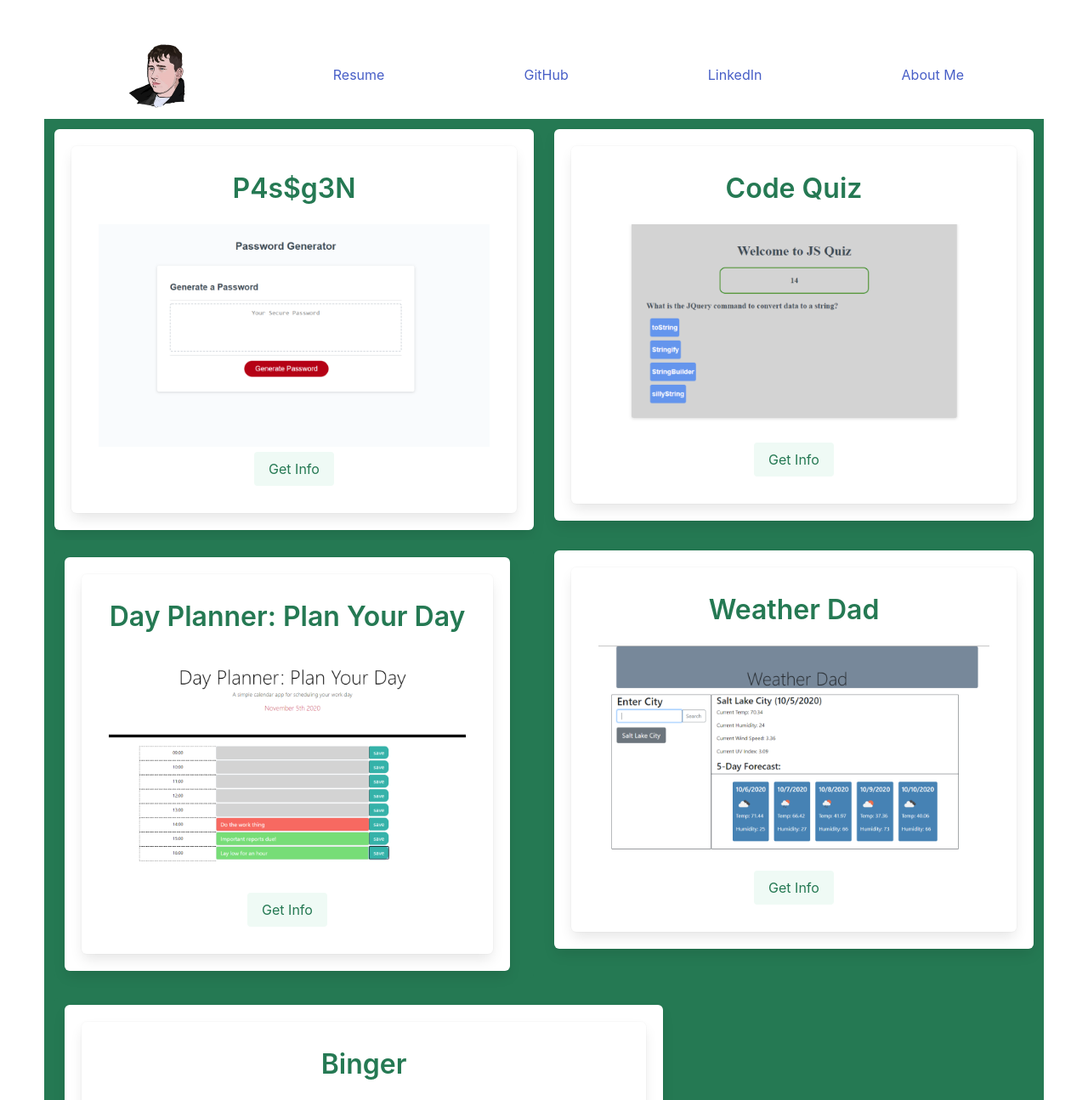
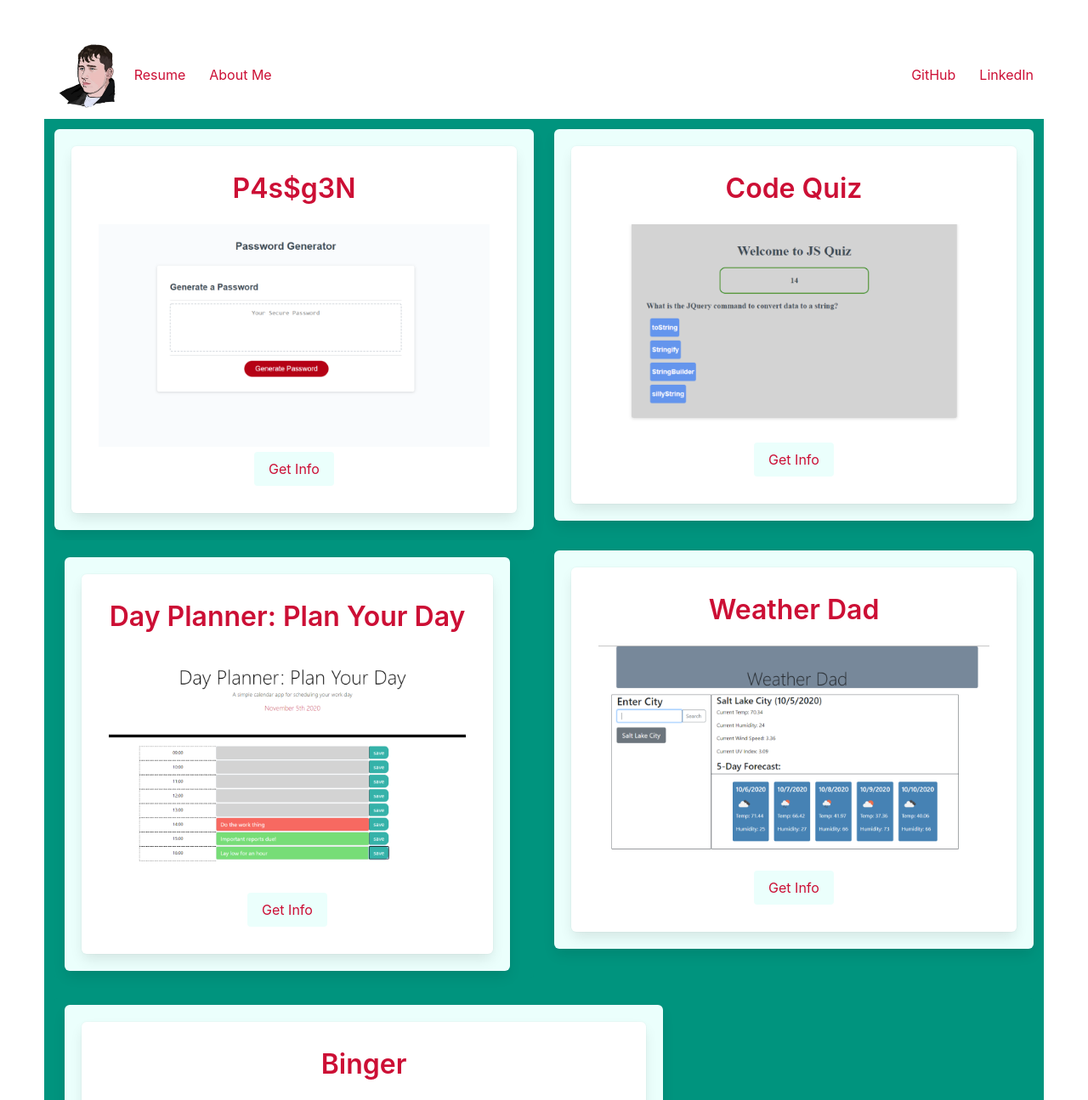
Before and after one commit to dustin-lamarr/homework-2, a website: page index.html in a window 1280 px wide. Shown: the top 1295 px of the page at 85% size. Drawn offline with nearby package versions, Linux system fonts and the light colour scheme; a web font is replaced by a local one.

Commit message:
Updated links. Added resume. Updated styling.

```diff
--- a/index.html
+++ b/index.html
@@ -18,37 +18,42 @@
   <section class="section">
     <div class="container">
       <nav class="level">
-        <p class="level-item has-text-centered">
+        <div class="level-left">
+        <p class="level-item has-text-left">
           <img src="./Assets/deez.png" alt="" style="height: 80px;">
         </p>
-        <p class="level-item has-text-centered">
-          <a class="link is-info">Resume</a>
+        <p class="level-item has-text-left">
+          <a class="link is-info pr-4 has-text-danger-dark" href="https://www.dropbox.com/s/n0bnq1trg0j8oop/DL-Dev.pdf?dl=0">Resume</a>
         </p>
-        <p class="level-item has-text-centered">
-          <a class="link is-info" href="https://github.com/dustin-lamarr">GitHub</a>
+
+        <p class="level-item has-text-left">
+          <a class="link is-info has-text-danger-dark" href="" >About Me</a>
         </p>
-        <p class="level-item has-text-centered">
-          <a class="link is-info" href="https://www.linkedin.com/in/dustinlamarr/">LinkedIn</a>
+      </div>
+      <div class="level-right">
+        <p class="level-item has-text-left">
+          <a class="link is-info has-text-danger-dark" href="https://github.com/dustin-lamarr">GitHub</a>
         </p>
-        <p class="level-item has-text-centered">
-          <a class="link is-info" href="./">About Me</a>
+        <p class="level-item has-text-left">
+          <a class="link is-info pl-4 has-text-danger-dark" href="https://www.linkedin.com/in/dustinlamarr/">LinkedIn</a>
         </p>
+      </div>
       </nav>
 
       <div class="container">
         <div class="columns">
 
-          <div class="column is-half has-background-success-dark">
-            <article class="tile is-parent is-vcentered has-background-success-dark">
-              <div class="columns box is-centered">
+          <div class="column is-half has-background-primary-dark">
+            <article class="tile is-parent is-vcentered has-background-primary-dark">
+              <div class="columns box is-centered has-background-primary-light">
                 <div class="box">
                   <div class="column is-vcentered">
-                    <p class="title has-text-success-dark has-text-centered">P4s$g3N</p>
+                    <p class="title has-text-danger-dark has-text-centered">P4s$g3N</p>
                   </div>
                   <div class="column is-vcentered">
                     <img src="./Assets/password-gen.png">
                     <div class="buttons is-centered">
-                      <button class="button is-success is-light is-centered" id="passgen-info">Get Info</button>
+                      <button class="button is-primary is-light is-centered has-text-danger-dark" id="passgen-info">Get Info</button>
                     </div>
                   </div>
                 </div>
@@ -56,17 +61,17 @@
             </article>
           </div>
 
-          <div class="column is-half has-background-success-dark">
-            <article class="tile is-parent is-vcentered has-background-success-dark">
-              <div class="columns box is-centered">
+          <div class="column is-half has-background-primary-dark">
+            <article class="tile is-parent is-vcentered has-background-primary-dark">
+              <div class="columns box is-centered has-background-primary-light">
                 <div class="box">
                   <div class="column is-vcentered">
-                    <p class="title has-text-success-dark has-text-centered">Code Quiz</p>
+                    <p class="title has-text-danger-dark has-text-centered">Code Quiz</p>
                   </div>
                   <div class="column is-vcentered">
                     <img src="./Assets/code-quiz.png">
                     <div class="buttons is-centered">
-                      <button class="button is-success is-light is-centered" id="codequiz-info">Get Info</button>
+                      <button class="button is-primary is-light is-centered has-text-danger-dark" id="codequiz-info">Get Info</button>
                     </div>
                   </div>
                 </div>
@@ -77,17 +82,17 @@
 
         <div class="columns">
 
-          <div class="column is-half has-background-success-dark">
-            <article class="tile notification is-vcentered has-background-success-dark">
-              <div class="columns box is-centered">
+          <div class="column is-half has-background-primary-dark">
+            <article class="tile notification is-vcentered has-background-primary-dark">
+              <div class="columns box is-centered has-background-primary-light">
                 <div class="box">
                   <div class="column is-vcentered">
-                    <p class="title has-text-success-dark has-text-centered">Day Planner: Plan Your Day</p>
+                    <p class="title has-text-danger-dark has-text-centered">Day Planner: Plan Your Day</p>
                   </div>
                   <div class="column is-vcentered">
                     <img src="./Assets/day-planner.png">
                     <div class="buttons is-centered">
-                      <button class="button is-success is-light is-centered" id="dayplanner-info">Get Info</button>
+                      <button class="button is-primary is-light is-centered has-text-danger-dark" id="dayplanner-info">Get Info</button>
                     </div>
                   </div>
                 </div>
@@ -95,18 +100,18 @@
             </article>
           </div>
 
-          <div class="column is-half has-background-success-dark">
+          <div class="column is-half has-background-primary-dark">
 
-            <article class=" column tile notification is-vcentered has-background-success-dark">
-              <div class="columns box is-centered">
+            <article class=" column tile notification is-vcentered has-background-primary-dark">
+              <div class="columns box is-centered has-background-primary-light">
                 <div class="box">
                   <div class="column is-vcentered">
-                    <p class="title has-text-success-dark has-text-centered">Weather Dad</p>
+                    <p class="title has-text-danger-dark has-text-centered">Weather Dad</p>
                   </div>
                   <div class="column is-vcentered">
                     <img src="./Assets/weather-dad.png">
                     <div class="buttons is-centered">
-                      <button class="button is-success is-light is-centered" id="weatherdad-info">Get Info</button>
+                      <button class="button is-primary is-light is-centered has-text-danger-dark" id="weatherdad-info">Get Info</button>
                     </div>
                   </div>
                 </div>
@@ -116,18 +121,17 @@
         </div>
 
         <div class="columns">
-
-          <div class="column has-background-success-dark">
-            <article class="tile notification is-vcentered has-background-success-dark">
-              <div class="columns box is-centered">
+          <div class="column has-background-primary-dark">
+            <article class="tile notification is-vcentered has-background-primary-dark">
+              <div class="columns box is-centered has-background-primary-light">
                 <div class="box">
                   <div class="column is-vcentered">
-                    <p class="title has-text-success-dark has-text-centered">Binger</p>
+                    <p class="title has-text-danger-dark has-text-centered">Binger</p>
                   </div>
                   <div class="column is-vcentered">
                     <img src="./Assets/binger.png">
                     <div class="buttons is-centered">
-                      <button class="button is-success is-light is-centered" id="binger-info">Get Info</button>
+                      <button class="button is-primary is-light is-centered has-text-danger-dark" id="binger-info">Get Info</button>
                     </div>
                   </div>
                 </div>
@@ -150,18 +154,18 @@
               <button class="delete level-item" aria-label="close"></button>
             </div>
           </header>
-          <section class="modal-card-body">
+          <section class="modal-card-body" style="border:gray; border-width: 2px;">
             <div class="columns">
-              <div class="column is-full block has-text-success-dark" id="project-info"></div>
+              <div class="column is-full block has-text-primary-dark" id="project-info"></div>
             </div>
             <div class="columns">
               <div class="column is-full" id="project-gif"></div>
             </div>
             <div class="columns">
-              <div class="column is-centered"><a id="live-site"></a></div>
+              <div class="column is-centered"><a id="live-site" class="has-text-danger-dark"></a></div>
             </div>
             <div class="columns">
-              <div class="column is-full"><a id="repo-link"></a></div>
+              <div class="column is-full"><a id="repo-link" class="has-text-danger-dark"></a></div>
             </div>
           </section>
           <footer class="level">
```
Also changed, not shown: README.md.
